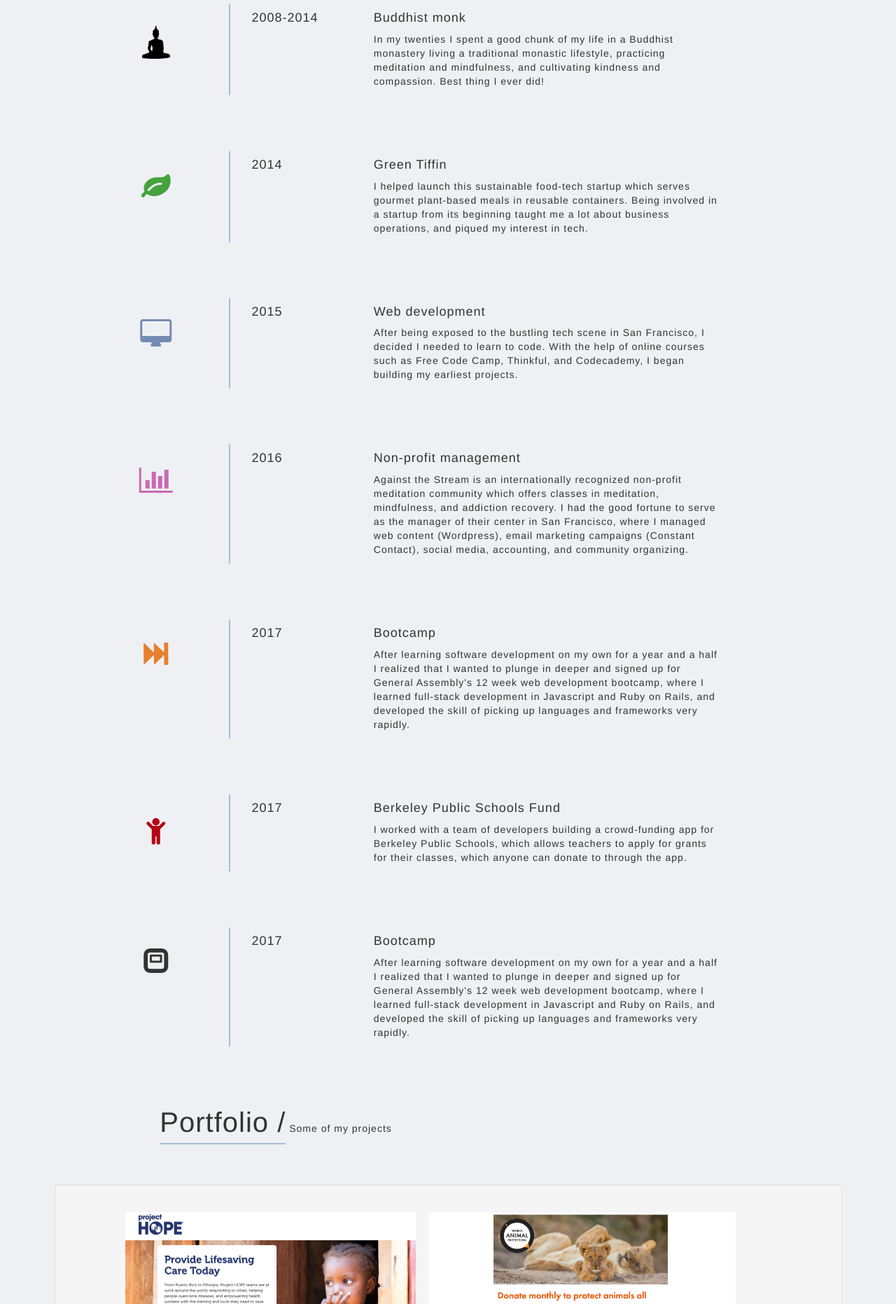
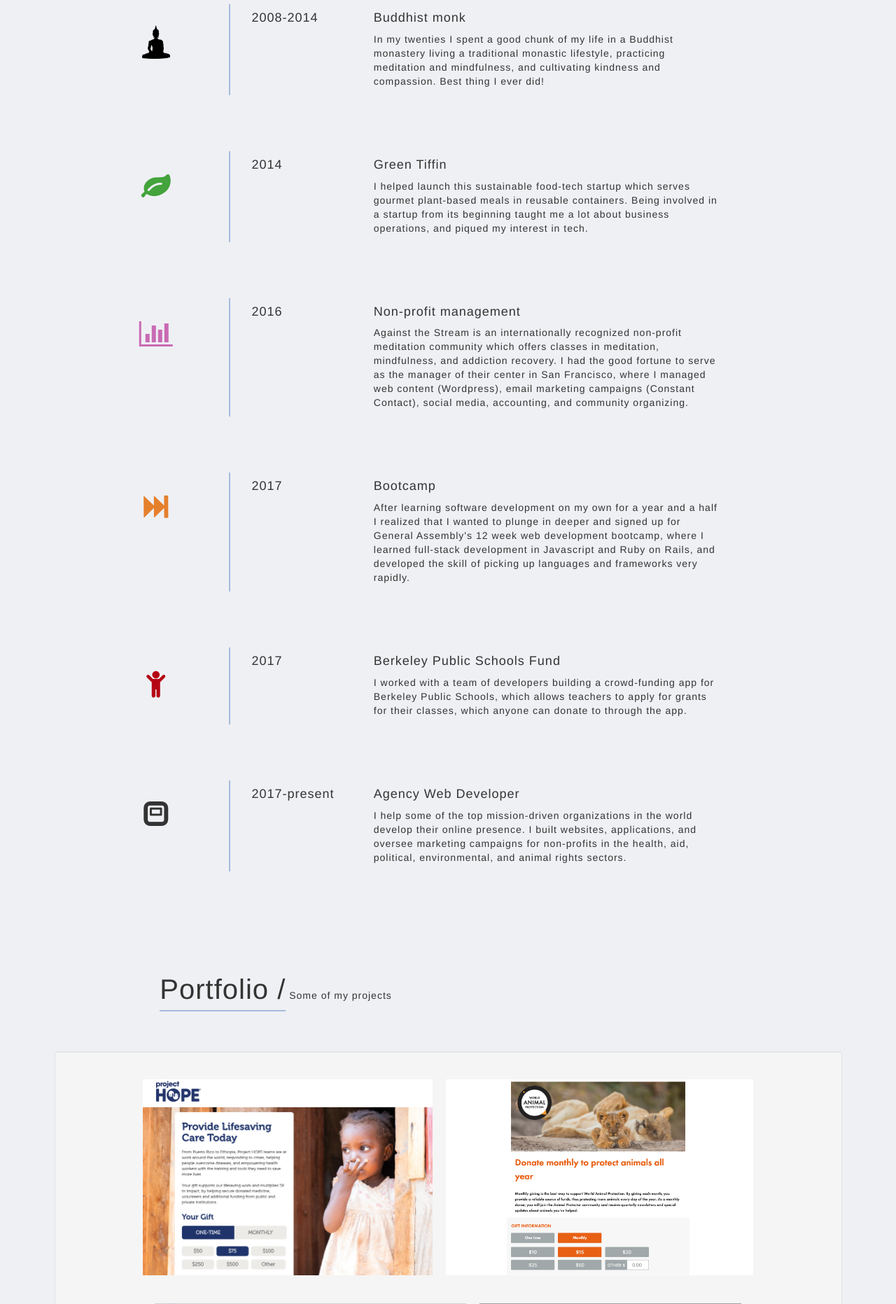
Before and after one commit to monzelb/portfolio, a PHP site: page / in a window 1280 px wide. Shown: the part 2240-4103 px from the top of the page at 70% size. Run offline with PHP 8.4, Linux system fonts and the light colour scheme; some libraries are stand-ins or nearby versions; grey boxes are pictures that could not be loaded.

Commit message:
updates to styles

```diff
--- a/assets/css/main.css
+++ b/assets/css/main.css
@@ -36,7 +36,7 @@ body {
 */}
 
 .my-name{
-  font-size: 80px;
+  font-size: 60px;
 }
 .more{
   display:none;
@@ -112,6 +112,7 @@ body {
 
 .tech-box{
   border-left: 2px solid rgba(61,61,61, 0.8) ;
+  background-color: #474747;
 }
 
 .keyboard{
@@ -271,7 +272,7 @@ body {
 }
 
 .portfolio-container{
-  padding-left:7.5% !important;
+  text-align: center;
   margin:0 auto;
   width:90%;
 }
@@ -504,7 +505,7 @@ body {
 
 @media screen and (max-height: 435px) {
   .sidenav a {font-size: 18px;}
-  .intro{color:#337ab7;}
+  .intro{color:grey;}
   .more{display:none;}
 }
 
@@ -513,12 +514,20 @@ body {
 }
 
 @media screen and (min-width: 495px) and (max-width: 749px) {
-  .my-name{font-size: 30px; margin-left:30px;}
+  .my-name{
+    font-size: 32px;
+    margin-left:0 !important;
+    text-align: center;
+  }
   .webdev{margin-left: 0px;}
 }
 
 @media screen and (max-width: 554px) {
-  .my-name{font-size: 20px; margin-left:18px;}
+  .my-name{
+    font-size: 32px;
+    margin-left:0 !important;
+    text-align: center;
+  }
   .webdev{margin-left: 0px; font-size:10px;}
   .img-div{display:none;}
 }
--- a/assets/js/app.js
+++ b/assets/js/app.js
@@ -1,6 +1,18 @@
 $( document ).ready(function() {
 
-  openNav();
+  $(window).on('resize', function(event){
+    var windowSize = $(window).width(); // Could've done $(this).width()
+      if(windowSize < 600){
+        $("#mySidenav").hide();
+      }
+      else{
+        $("#mySidenav").show();
+      }
+  });
+
+  setTimeout(function(){
+    openNav();
+  }, 1000)
 
   $(".menu-div").mouseover(function(){
     $(this).children(".menu-items").css({"background-color": "#748bb2", "color": "white"});
@@ -16,7 +28,7 @@ $( document ).ready(function() {
 
 
   var timer;
-  $(".connect").click(function(){
+  $(".connect, #coffee").click(function(){
     // $(".slidy-social").css("visibility", "visible");
     if($(".slidy-social").css("right") === "0px"){
       $(this).children(".menu-items").css({"background-color": "#748bb2", "color": "white"});
--- a/index.html
+++ b/index.html
@@ -42,7 +42,7 @@
         <a href="#info-section" class="slidies scroll" id="skills">SKILLS</a>
       </div>
       <div class="menu-div">
-        <a href="#about" class="menu-items menu-top scroll" id="coffee"><i class="icon fa fa-id-card" ></i>
+        <a href="#about" class="menu-items menu-top scroll" id="idcard"><i class="icon fa fa-id-card" ></i>
         </a>
         <a href="#about" class="slidies scroll" >ABOUT</a>
       </div>
@@ -55,7 +55,7 @@
         <a href="#pf" class="slidies scroll" >PORTFOLIO</a>
       </div>
       <div class="menu-div">
-        <a href="#contact" class="menu-items menu-top scroll" id="briefcase"><i class="icon fa fa-coffee"> </i></a>
+        <a href="#contact" class="menu-items menu-top scroll" id="coffee"><i class="icon fa fa-coffee"> </i></a>
         <a href="#contact" class="slidies scroll" >CONTACT</a>
       </div>
       <div class="connect" id="connect-id">
@@ -140,7 +140,7 @@
               <p>PHP</p>
             </div>
             <div class=" skills tech-box col-md-2 col-xs-6 text-center">
-              <p>MongoDB</p>
+              <p>React</p>
               <p>PostgresQL</p>
               <p>Node.js</p>
             </div>
@@ -223,20 +223,6 @@
           </div>
 
           <div class="col-xs-12 event-container">
-            <div class="col-md-2 col-md-offset-1 fa fa-desktop fa-3x left-icons text-center text-alert"></div>
-            <div class="col-md-7 col-md-offset-0 col-xs-8 col-xs-offset-2 event">
-              <div class="col-md-3">
-                <h4>2015</h4>
-              </div>
-              <div class="col-md-9">
-              <h4>Web development</h4>
-                <p class="">After being exposed to the bustling tech scene in San Francisco, I decided I needed to learn to code. With the help of online courses such as Free Code Camp, Thinkful, and Codecademy, I began building my earliest projects.
-                </p>
-              </div>
-            </div>
-          </div>
-
-          <div class="col-xs-12 event-container">
             <div class="col-md-2 col-md-offset-1 fa fa-bar-chart fa-3x left-icons text-center text-alert"></div>
             <div class="col-md-7 col-md-offset-0 col-xs-8 col-xs-offset-2 event">
               <div class="col-md-3">
@@ -282,11 +268,11 @@
             <div class="col-md-2 col-md-offset-1 glyphicon glyphicon-modal-window left-icons text-center text-alert"></div>
             <div class="col-md-7 col-md-offset-0 col-xs-8 col-xs-offset-2 event">
               <div class="col-md-3">
-                <h4>2017</h4>
+                <h4>2017-present</h4>
               </div>
               <div class="col-md-9">
-              <h4>Bootcamp</h4>
-                <p class="">After learning software development on my own for a year and a half I realized that I wanted to plunge in deeper and signed up for General Assembly's 12 week web development bootcamp, where I learned full-stack development in Javascript and Ruby on Rails, and developed the skill of picking up languages and frameworks very rapidly.
+              <h4>Agency Web Developer</h4>
+                <p class="">I help some of the top mission-driven organizations in the world develop their online presence. I built websites, applications, and oversee marketing campaigns for non-profits in the health, aid, political, environmental, and animal rights sectors.
                 </p>
               </div>
             </div>
@@ -373,7 +359,7 @@
 
         <div class="contact-section" id="contact">
           <div class="contact-header" >
-            <p><span class="section-header">Contact</span> <span class="contact-sub">Currently open to freelance, full-time, and part-time&nbsp;work.</span></p>
+            <p><span class="section-header">Contact</span> <span class="contact-sub"&nbsp;</span></p>
           </div>
           <div class="email-me">
             <div>
```
Also changed, not shown: 2 other files.
